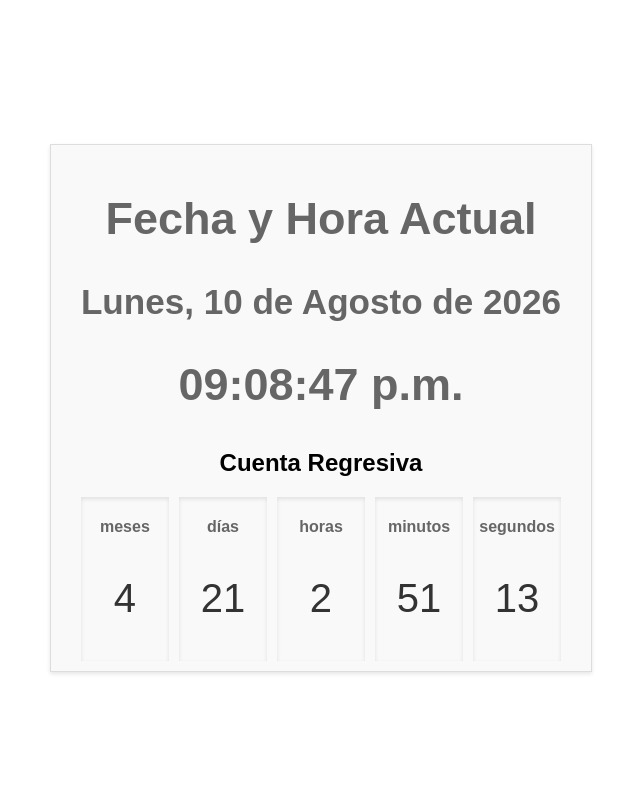
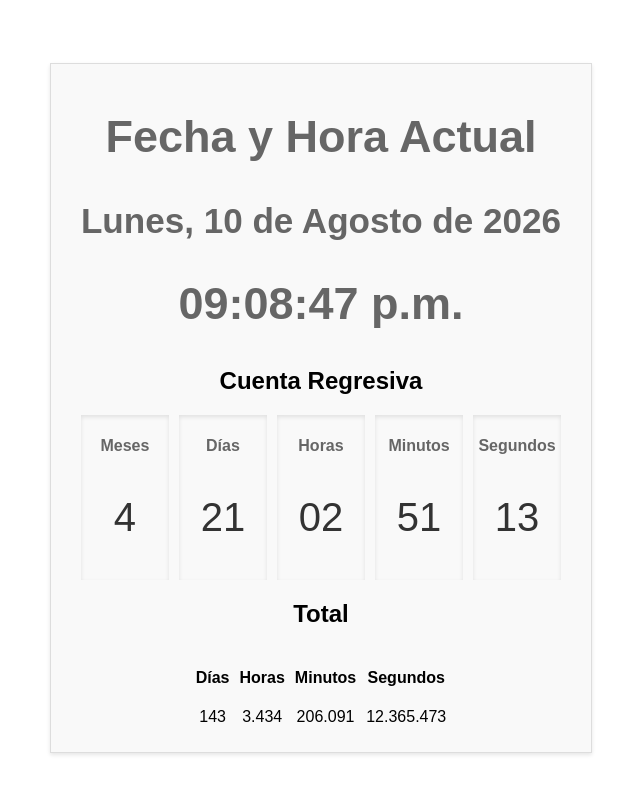
Before and after one commit to JeimerLara/prueba, a plain HTML site: page index.html in a window 1280 px wide. Shown: the whole page, without its empty margins (319-959 px from the left). Drawn offline with Linux system fonts and the light colour scheme.

Commit message:
se agregó también cuenta regresiva con totales

```diff
--- a/app.js
+++ b/app.js
@@ -48,7 +48,16 @@ function calcularDiferencia(fechaInicio, fechaFin) {
     return { años, meses, dias, horas, minutos, segundos };
 }
 
+function calcularDiferenciaTotal(fechaInicio, fechaFin) {
+    const diferencia = fechaFin - fechaInicio; // Diferencia en milisegundos
 
+    const totalSegundos = Math.floor(diferencia / 1000);
+    const totalMinutos = Math.floor(totalSegundos / 60);
+    const totalHoras = Math.floor(totalMinutos / 60);
+    const totalDias = Math.floor(totalHoras / 24);
+
+    return { totalSegundos, totalMinutos, totalHoras, totalDias };
+}
 
 // ========================================
 // Reloj y fecha
@@ -91,9 +100,23 @@ function actualizarCuentaRegresiva() {
     }
 
     const diferencia = calcularDiferencia(ahora, fechaObjetivo);
+    const diferenciaTotal = calcularDiferenciaTotal(ahora, fechaObjetivo);
 
-    const unidades = [['años', diferencia.años], ['meses', diferencia.meses], ['días', diferencia.dias], ['horas', diferencia.horas], ['minutos', diferencia.minutos], ['segundos', diferencia.segundos]];
+    const unidades = [
+        ['Años', diferencia.años],
+        ['Meses', diferencia.meses],
+        ['Días', diferencia.dias],
+        ['Horas', String(diferencia.horas).padStart(2, '0')],
+        ['Minutos', String(diferencia.minutos).padStart(2, '0')],
+        ['Segundos', String(diferencia.segundos).padStart(2, '0')]
+    ];
 
+    const unidadesTotales = [
+        ['Días', diferenciaTotal.totalDias.toLocaleString('es-CO')],
+        ['Horas', diferenciaTotal.totalHoras.toLocaleString('es-CO')],
+        ['Minutos', diferenciaTotal.totalMinutos.toLocaleString('es-CO')],
+        ['Segundos', diferenciaTotal.totalSegundos.toLocaleString('es-CO')]
+    ];
 
     const primerUnidad = unidades.find(([, valor]) => valor !== 0);
 
@@ -105,7 +128,14 @@ function actualizarCuentaRegresiva() {
         <div class ="countdown">
             ${mostrarUnidades.map(([unidad, valor]) => `<span><h4>${unidad}</h4><p>${valor}</p></span>`).join('')}
         </div>
-    </div>`;
+        </div>
+        <div>
+            <h2>Total</h2>
+            <div class="complemeto">
+                ${unidadesTotales.map(([unidad, valor]) => `<span><h4>${unidad}</h4><p>${valor}</p></span>`).join('')}
+            </div>
+        </div>
+        `;
 }
 
 // ========================================
--- a/styles.css
+++ b/styles.css
@@ -45,3 +45,11 @@ body{
 .countdown span h4 {
     color: #666;
 }
+
+.complemeto {
+    display: flex;
+    flex-direction: row;
+    justify-content: center;
+    align-items: center;
+    column-gap: 10px;
+}
```
